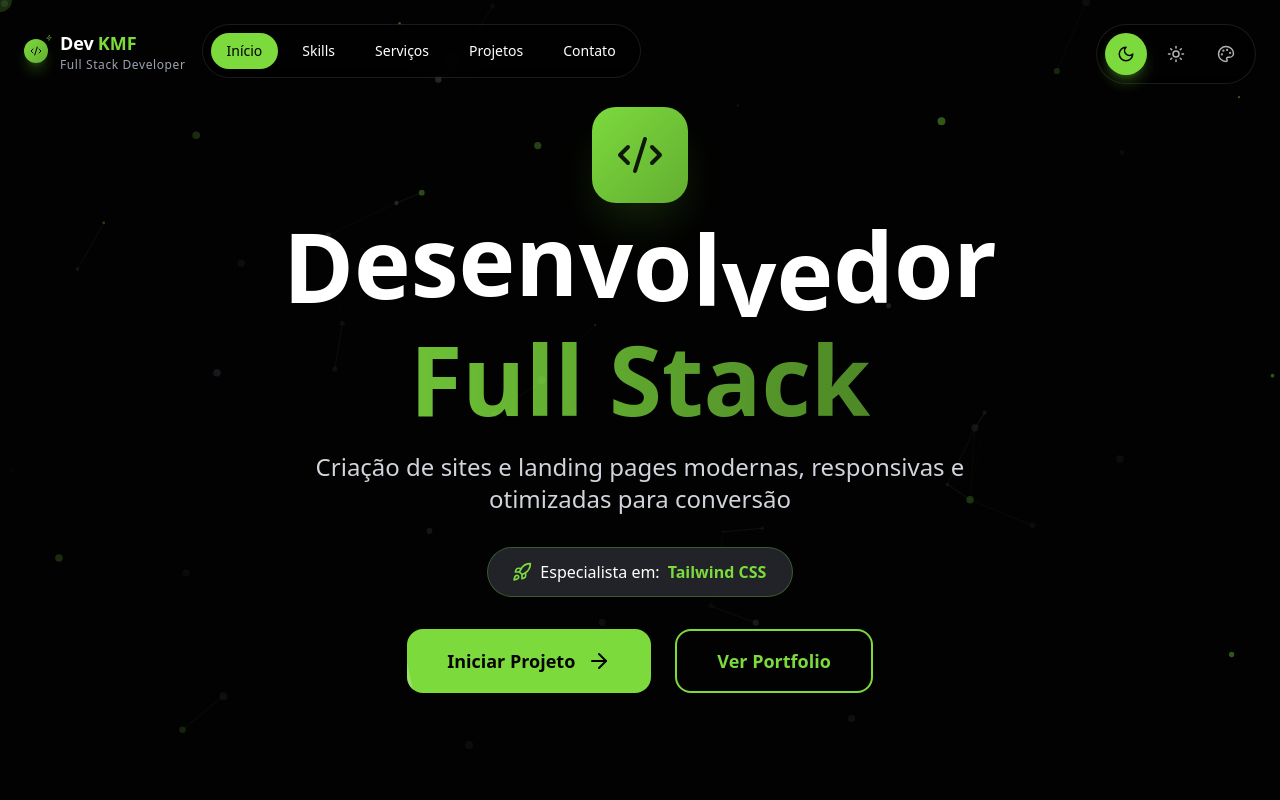
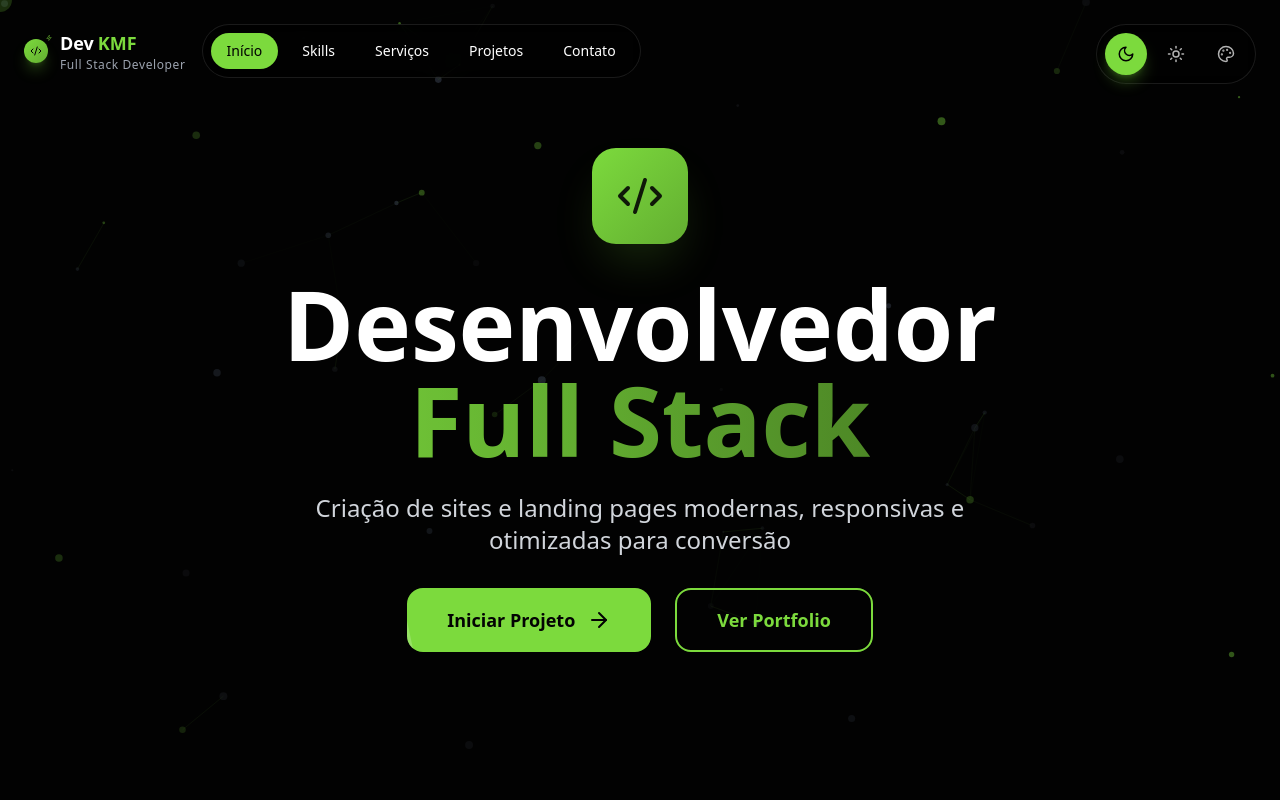
Before and after one commit to kainamf/dev-kainamf, a React (Create React App) app: page / in a window 1280 px wide. Shown: the top 800 px of the page. Built offline with nearby package versions, Linux system fonts and the light colour scheme.

Commit message:
feat: simplify HeroSection by removing animated text and adjusting layout

```diff
--- a/src/components/HeroSection.tsx
+++ b/src/components/HeroSection.tsx
@@ -26,19 +26,7 @@ const HeroSection: React.FC<HeroSectionProps> = ({ theme, themeClasses, scrollY,
         <Code2 size={48} className="text-[#030303] animate-pulse" />
       </div>
       <h1 className={`text-6xl md:text-8xl font-bold ${themeClasses.text} mb-6 relative`}>
-        <span className="inline-block animate-bounce">D</span>
-        <span className="inline-block animate-bounce" style={{animationDelay: '0.1s'}}>e</span>
-        <span className="inline-block animate-bounce" style={{animationDelay: '0.2s'}}>s</span>
-        <span className="inline-block animate-bounce" style={{animationDelay: '0.3s'}}>e</span>
-        <span className="inline-block animate-bounce" style={{animationDelay: '0.4s'}}>n</span>
-        <span className="inline-block animate-bounce" style={{animationDelay: '0.5s'}}>v</span>
-        <span className="inline-block animate-bounce" style={{animationDelay: '0.6s'}}>o</span>
-        <span className="inline-block animate-bounce" style={{animationDelay: '0.7s'}}>l</span>
-        <span className="inline-block animate-bounce" style={{animationDelay: '0.8s'}}>v</span>
-        <span className="inline-block animate-bounce" style={{animationDelay: '0.9s'}}>e</span>
-        <span className="inline-block animate-bounce" style={{animationDelay: '1s'}}>d</span>
-        <span className="inline-block animate-bounce" style={{animationDelay: '1.1s'}}>o</span>
-        <span className="inline-block animate-bounce" style={{animationDelay: '1.2s'}}>r</span>
+        Desenvolvedor
         <br />
         <span className="text-[#7CDA3D] bg-gradient-to-r from-[#7CDA3D] to-[#7CDA3D]/70 bg-clip-text text-transparent animate-pulse">
           Full Stack
@@ -47,13 +35,7 @@ const HeroSection: React.FC<HeroSectionProps> = ({ theme, themeClasses, scrollY,
       <p className={`text-xl md:text-2xl ${theme === 'light' ? 'text-gray-600' : 'text-gray-300'} max-w-3xl mx-auto leading-relaxed mb-8 opacity-0 animate-fade-in-up`} style={{animationDelay: '1s', animationFillMode: 'forwards'}}>
         Criação de sites e landing pages modernas, responsivas e otimizadas para conversão
       </p>
-      <div className={`inline-flex items-center gap-2 ${themeClasses.card} px-6 py-3 rounded-full border border-[#7CDA3D]/30 mb-8`}>
-        <Rocket size={20} className="text-[#7CDA3D]" />
-        <span className={`${themeClasses.text} font-medium`}>Especialista em:</span>
-        <span className="text-[#7CDA3D] font-bold min-w-[100px] text-left transition-all duration-500">
-          {technologies[currentTech]}
-        </span>
-      </div>
+
       <div className="flex flex-col sm:flex-row gap-6 justify-center">
         <button
           onClick={() => scrollToSection('contact')}
```
